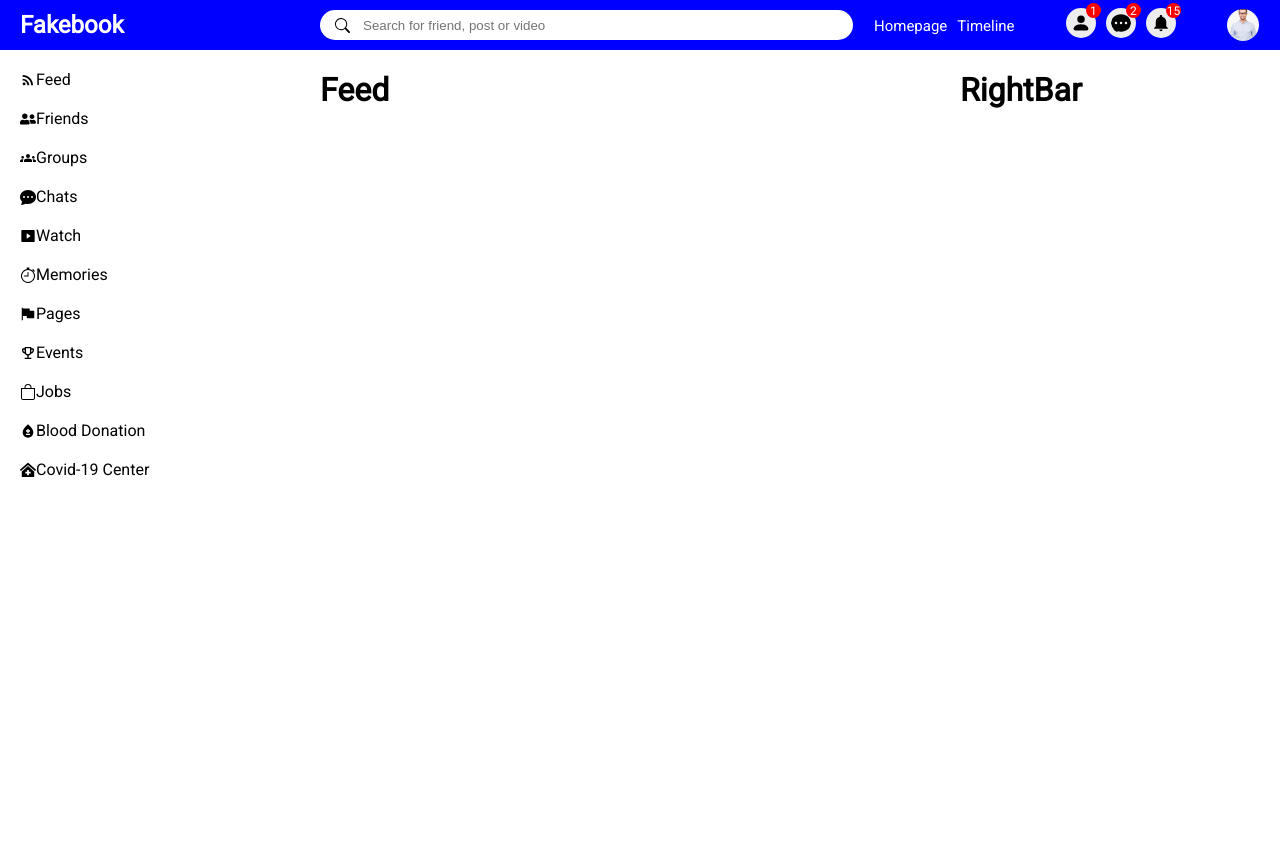
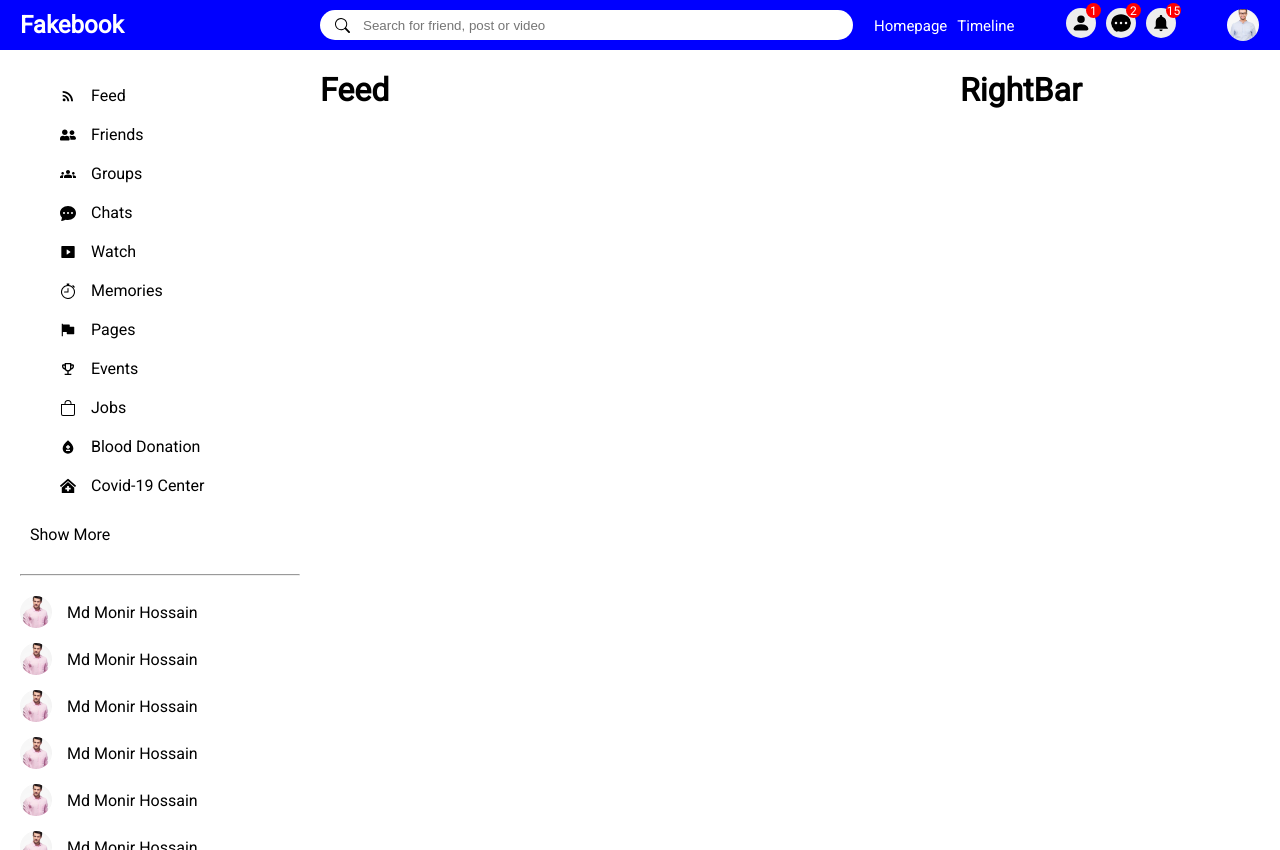
Before and after one commit to mdmehedihasan212/fakebook-social-application, a React (Create React App) app: page / in a window 1280 px wide. Built offline with nearby package versions, Linux system fonts and the light colour scheme.

Commit message:
add sidebar friend img and scrolbar

```diff
--- a/src/pages/Home/SideBar/SideBar.css
+++ b/src/pages/Home/SideBar/SideBar.css
@@ -1,13 +1,27 @@
 .sideBar {
     flex: 3;
     height: 100vh;
+    overflow-y: scroll;
+}
+
+::-webkit-scrollbar {
+    width: 8px;
+}
+
+::-webkit-scrollbar-track {
+    background-color: white;
+}
+
+::-webkit-scrollbar-thumb {
+    background-color: lightgray;
+    border-radius: 5px;
 }
 
 .sideBarWhapper {
     padding: 20px;
 }
 
-.sideBarList {
+.sideBarFriendList {
     padding: 0;
     margin: 0;
     list-style: none;
@@ -18,3 +32,34 @@
     align-items: center;
     margin-bottom: 20px;
 }
+
+.sideBarIcon {
+    margin-right: 15px;
+}
+
+.sideBarButton {
+    width: 150px;
+    border: none;
+    padding: 10px;
+    font-weight: 500px;
+    border-radius: 5px;
+    cursor: pointer;
+}
+
+.sideBarHr {
+    margin: 20px 0;
+}
+
+.sideBarFriend {
+    display: flex;
+    align-items: center;
+    margin-bottom: 15px;
+}
+
+.sideBarFriendImg {
+    width: 32px;
+    height: 32px;
+    border-radius: 50%;
+    object-fit: cover;
+    margin-right: 15px;
+}
--- a/src/pages/Home/SideBar/SideBar.js
+++ b/src/pages/Home/SideBar/SideBar.js
@@ -84,6 +84,34 @@ const SideBar = () => {
                         </span>
                     </li>
                 </ul>
+                <div className="sideBarButton">Show More</div>
+                <hr className='sideBarHr' />
+                <ul className="sideBarFriendList">
+                    <li className="sideBarFriend">
+                        <img src="/assets/aditional/1.jpg" alt="" className="sideBarFriendImg" />
+                        <span className="sideBarFriendName">Md Monir Hossain</span>
+                    </li>
+                    <li className="sideBarFriend">
+                        <img src="/assets/aditional/1.jpg" alt="" className="sideBarFriendImg" />
+                        <span className="sideBarFriendName">Md Monir Hossain</span>
+                    </li>
+                    <li className="sideBarFriend">
+                        <img src="/assets/aditional/1.jpg" alt="" className="sideBarFriendImg" />
+                        <span className="sideBarFriendName">Md Monir Hossain</span>
+                    </li>
+                    <li className="sideBarFriend">
+                        <img src="/assets/aditional/1.jpg" alt="" className="sideBarFriendImg" />
+                        <span className="sideBarFriendName">Md Monir Hossain</span>
+                    </li>
+                    <li className="sideBarFriend">
+                        <img src="/assets/aditional/1.jpg" alt="" className="sideBarFriendImg" />
+                        <span className="sideBarFriendName">Md Monir Hossain</span>
+                    </li>
+                    <li className="sideBarFriend">
+                        <img src="/assets/aditional/1.jpg" alt="" className="sideBarFriendImg" />
+                        <span className="sideBarFriendName">Md Monir Hossain</span>
+                    </li>
+                </ul>
             </div>
         </div>
     );
```
